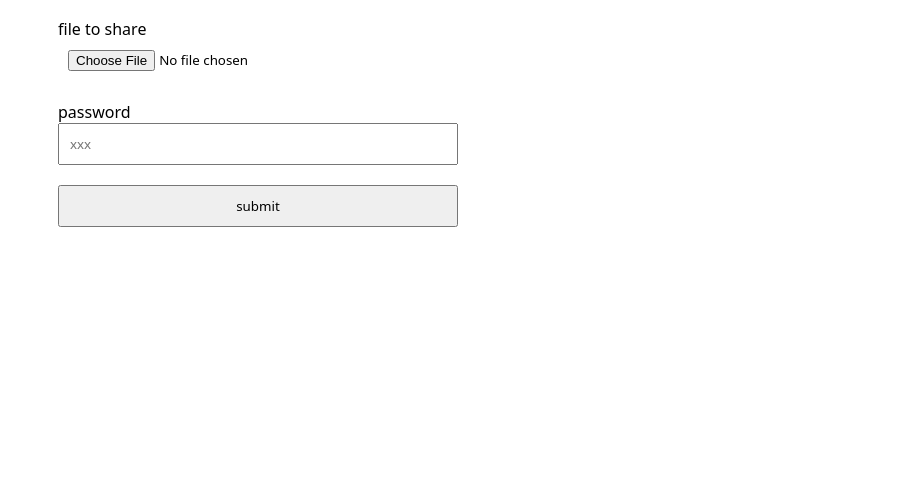
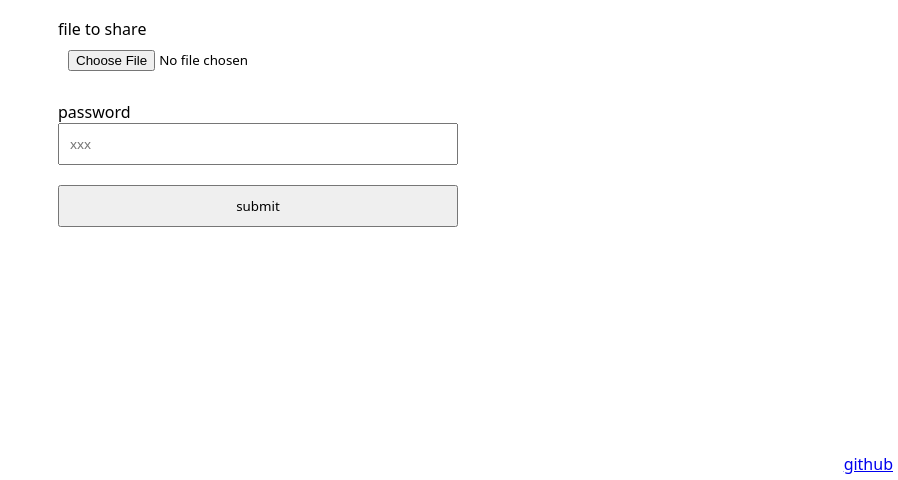
Before and after one commit to Platane/tiny-frog-transfer, a website built with Vite: page src/index.html in a window 1280 px wide. Shown: the part 320-800 px from the top of the page, without its empty margins (382-1280 px from the left). Built offline with nearby package versions, Linux system fonts and the light colour scheme.

Commit message:
github link

```diff
--- a/src/index.html
+++ b/src/index.html
@@ -88,6 +88,8 @@
       </form>
     </div>
 
+    <a style="position: absolute;bottom:5px;right:5px" href="https://github.com/Platane/tiny-frog-transfer">github</a>
+
     <script type="module">
       const form = document.getElementById("form");
       const paper = document.getElementById("paper");
```
